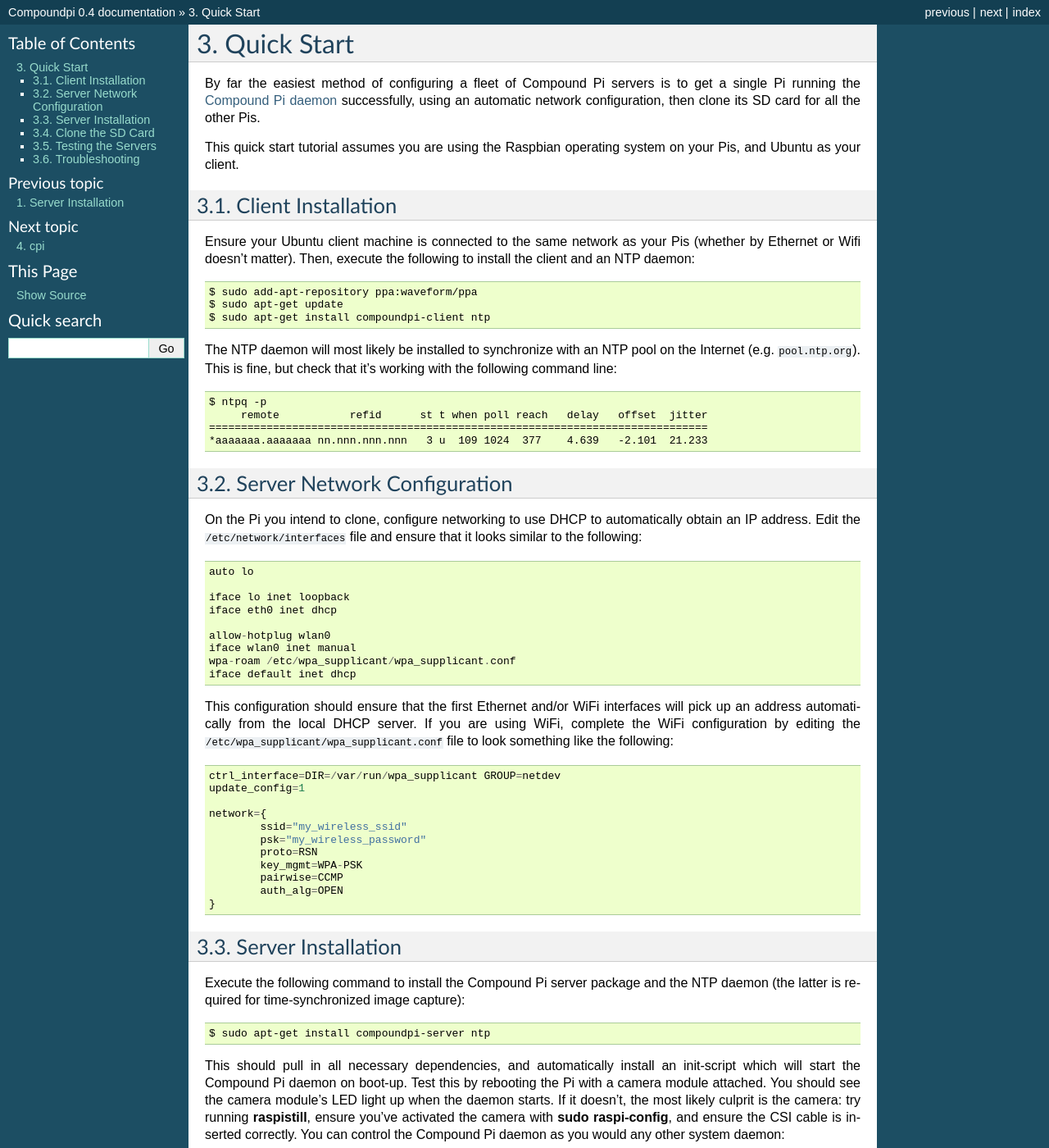
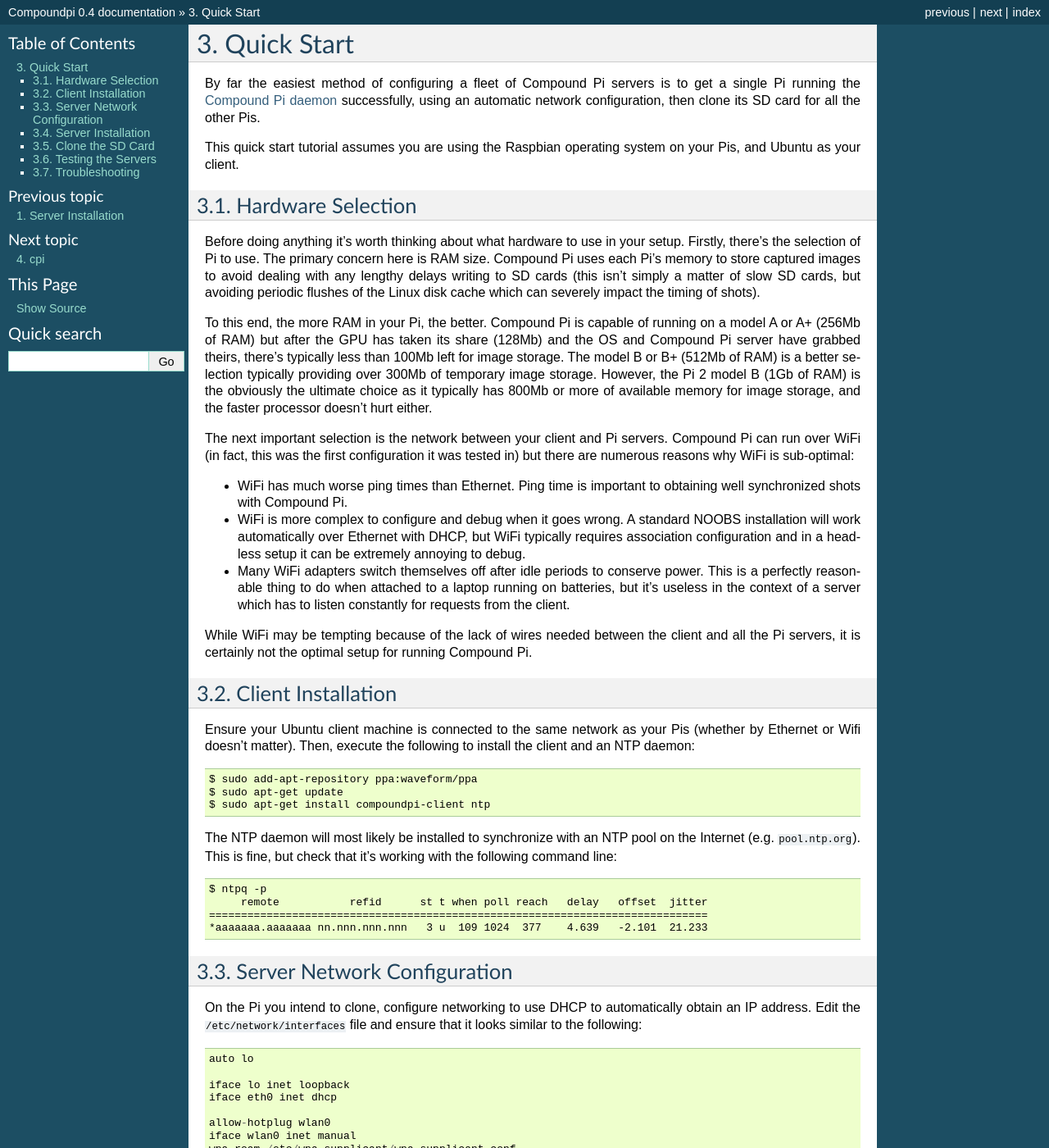
Before and after one commit to waveform-computing/compoundpi, a Sphinx documentation site: the page built from docs/quickstart.rst, in a window 1280 px wide and 1400 px high. Shown: the whole window at 82% size. Built offline with Sphinx 7.4.7, drawn with Linux system fonts in a browser that asks for light colours; some of the changed text lies outside the part shown.

Commit message:
Add a section on hardware selection to quickstart

```diff
--- a/docs/quickstart.rst
+++ b/docs/quickstart.rst
@@ -11,6 +11,47 @@
 
 This quick start tutorial assumes you are using the Raspbian operating system
 on your Pis, and Ubuntu as your client.
+
+
+Hardware Selection
+==================
+
+Before doing anything it's worth thinking about what hardware to use in your
+setup. Firstly, there's the selection of Pi to use. The primary concern here is
+RAM size. Compound Pi uses each Pi's memory to store captured images to avoid
+dealing with any lengthy delays writing to SD cards (this isn't simply a matter
+of slow SD cards, but avoiding periodic flushes of the Linux disk cache which
+can severely impact the timing of shots).
+
+To this end, the more RAM in your Pi, the better. Compound Pi is capable of
+running on a model A or A+ (256Mb of RAM) but after the GPU has taken its share
+(128Mb) and the OS and Compound Pi server have grabbed theirs, there's
+typically less than 100Mb left for image storage. The model B or B+ (512Mb
+of RAM) is a better selection typically providing over 300Mb of temporary
+image storage. However, the Pi 2 model B (1Gb of RAM) is the obviously the
+ultimate choice as it typically has 800Mb or more of available memory for
+image storage, and the faster processor doesn't hurt either.
+
+The next important selection is the network between your client and Pi servers.
+Compound Pi can run over WiFi (in fact, this was the first configuration it
+was tested in) but there are numerous reasons why WiFi is sub-optimal:
+
+* WiFi has much worse ping times than Ethernet. Ping time is important to
+  obtaining well synchronized shots with Compound Pi.
+
+* WiFi is more complex to configure and debug when it goes wrong. A standard
+  NOOBS installation will work automatically over Ethernet with DHCP, but WiFi
+  typically requires association configuration and in a headless setup it can
+  be extremely annoying to debug.
+
+* Many WiFi adapters switch themselves off after idle periods to conserve
+  power.  This is a perfectly reasonable thing to do when attached to a laptop
+  running on batteries, but it's useless in the context of a server which has
+  to listen constantly for requests from the client.
+
+While WiFi may be tempting because of the lack of wires needed between the
+client and all the Pi servers, it is certainly not the optimal setup for
+running Compound Pi.
 
 Client Installation
 ===================
```
